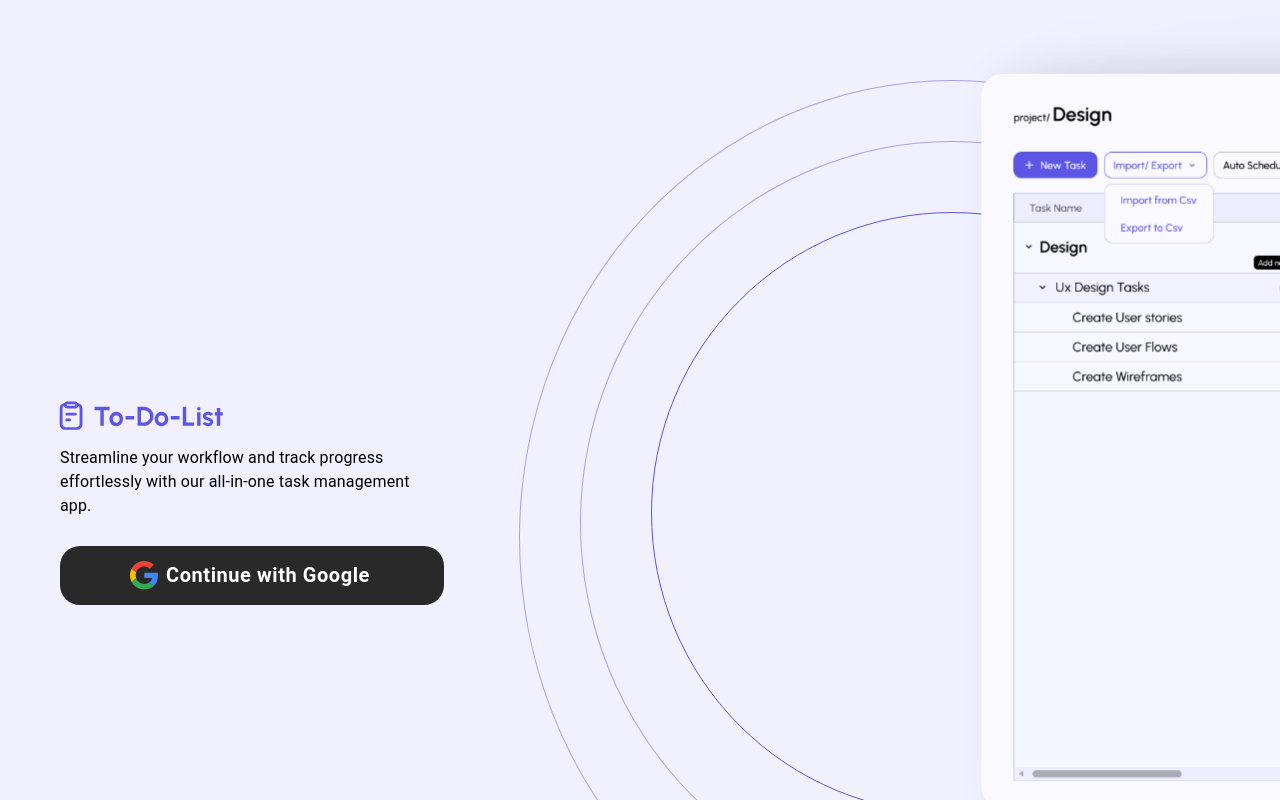
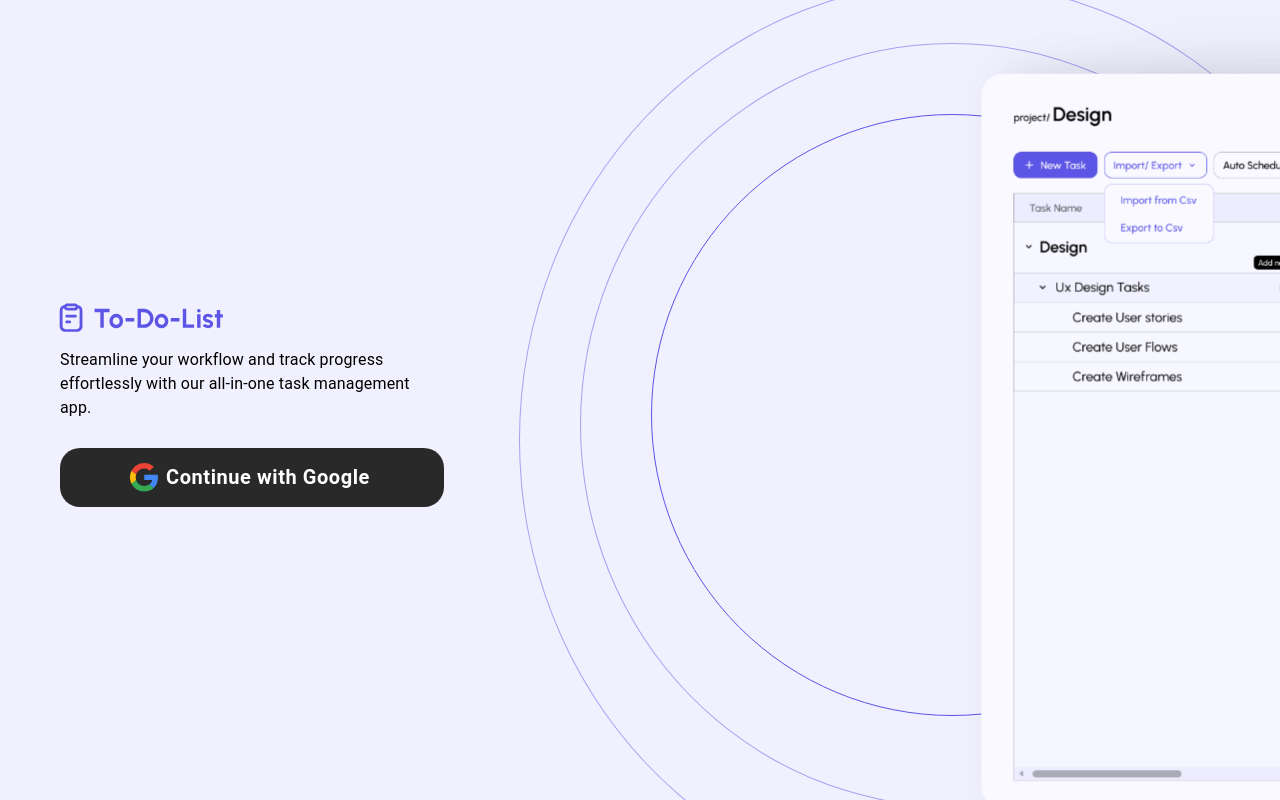
Before and after one commit to Rupshikha/TaskManagement, a React (Vite) app: page / in a window 1280 px wide. Shown: the top 800 px of the page. Built offline with nearby package versions, Linux system fonts and the light colour scheme; no server answers.

Commit message:
updated header style

```diff
--- a/src/components/header/index.tsx
+++ b/src/components/header/index.tsx
@@ -10,7 +10,7 @@ const Container = styled("div")({
   display: "flex",
   justifyContent: "space-between",
   alignItems: "center",
-  margin: "15px 0",
+  padding: "15px 0",
 });
 
 const ProfileContainer = styled("div")({
--- a/src/index.css
+++ b/src/index.css
@@ -1,4 +1,6 @@
 body {
+  height: 100dvh;
+  width: 100dvw;
   padding: 0px;
   margin: 0px;
 }
```
